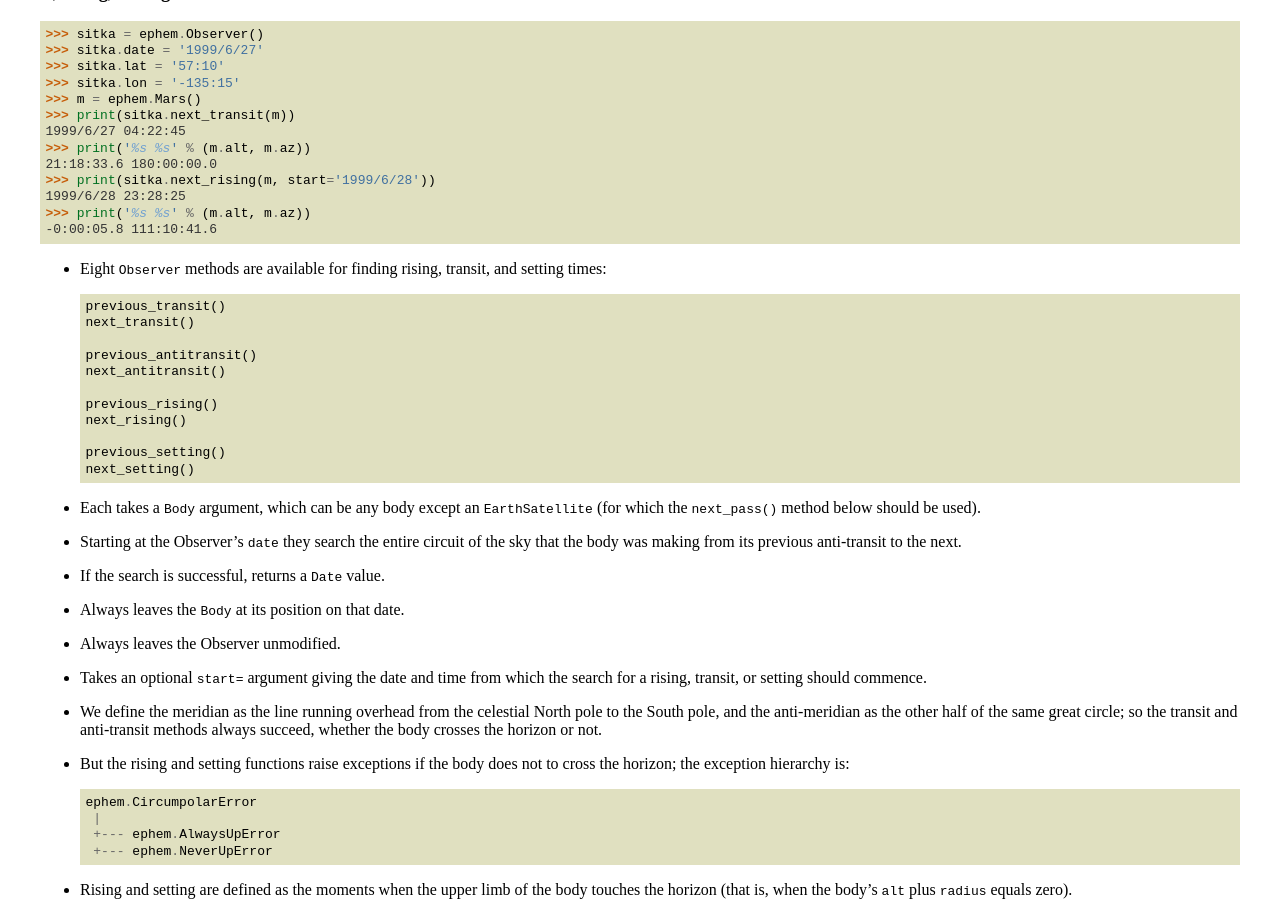
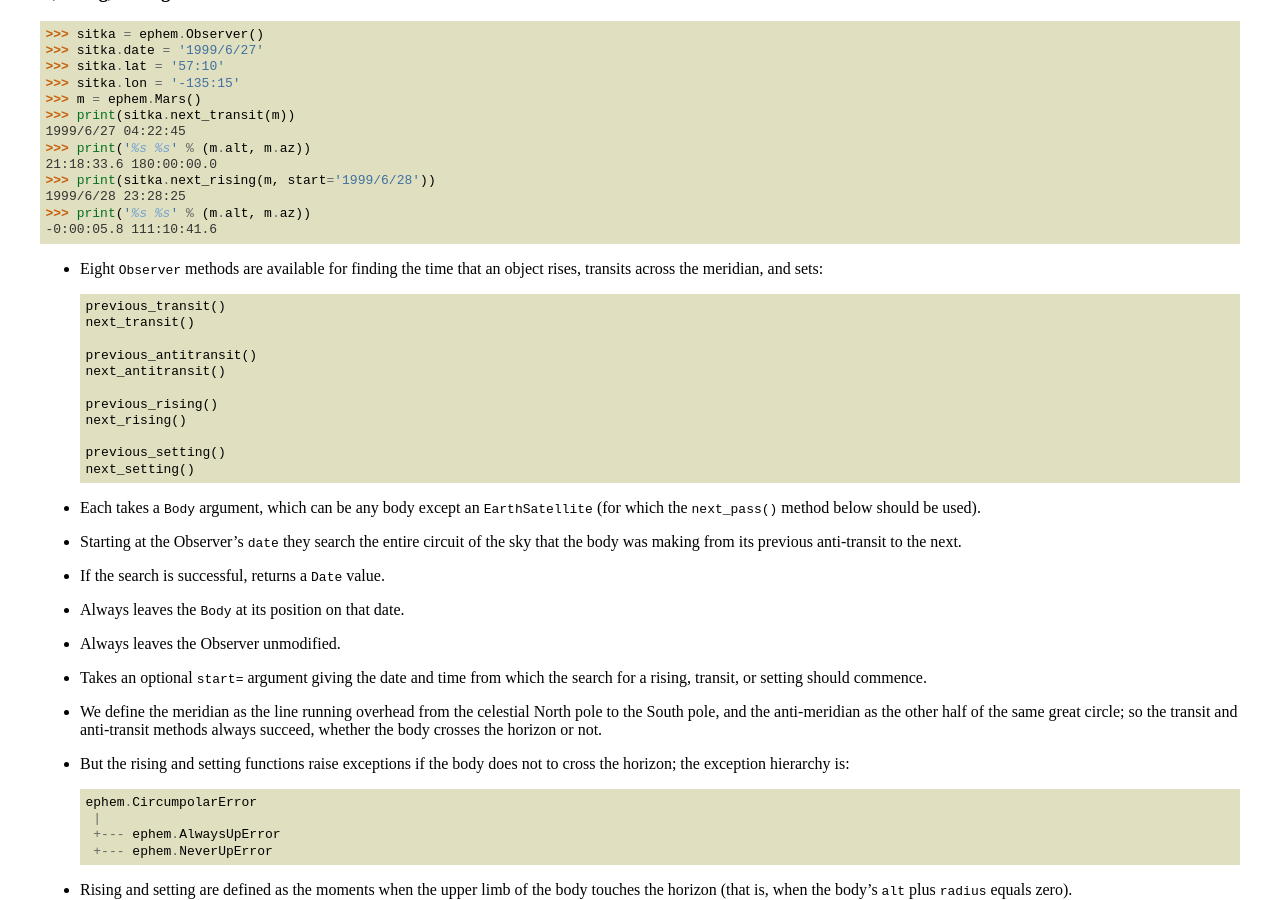
Before and after one commit to brandon-rhodes/pyephem, a Sphinx documentation site: the page built from ephem/doc/quick.rst, in a window 1280 px wide and 900 px high, scrolled down 8351 px. Built offline with Sphinx 7.4.7, drawn with Linux system fonts in a browser that asks for light colours.

Commit message:
Clarify what transit refers to: the meridian

```diff
--- a/ephem/doc/quick.rst
+++ b/ephem/doc/quick.rst
@@ -524,7 +524,9 @@ transit, rising, setting
  -0:00:05.8 111:10:41.6
 
  * Eight ``Observer`` methods are available
-   for finding rising, transit, and setting times::
+   for finding the time that an object rises,
+   transits across the meridian,
+   and sets::
 
     previous_transit()
     next_transit()
```
